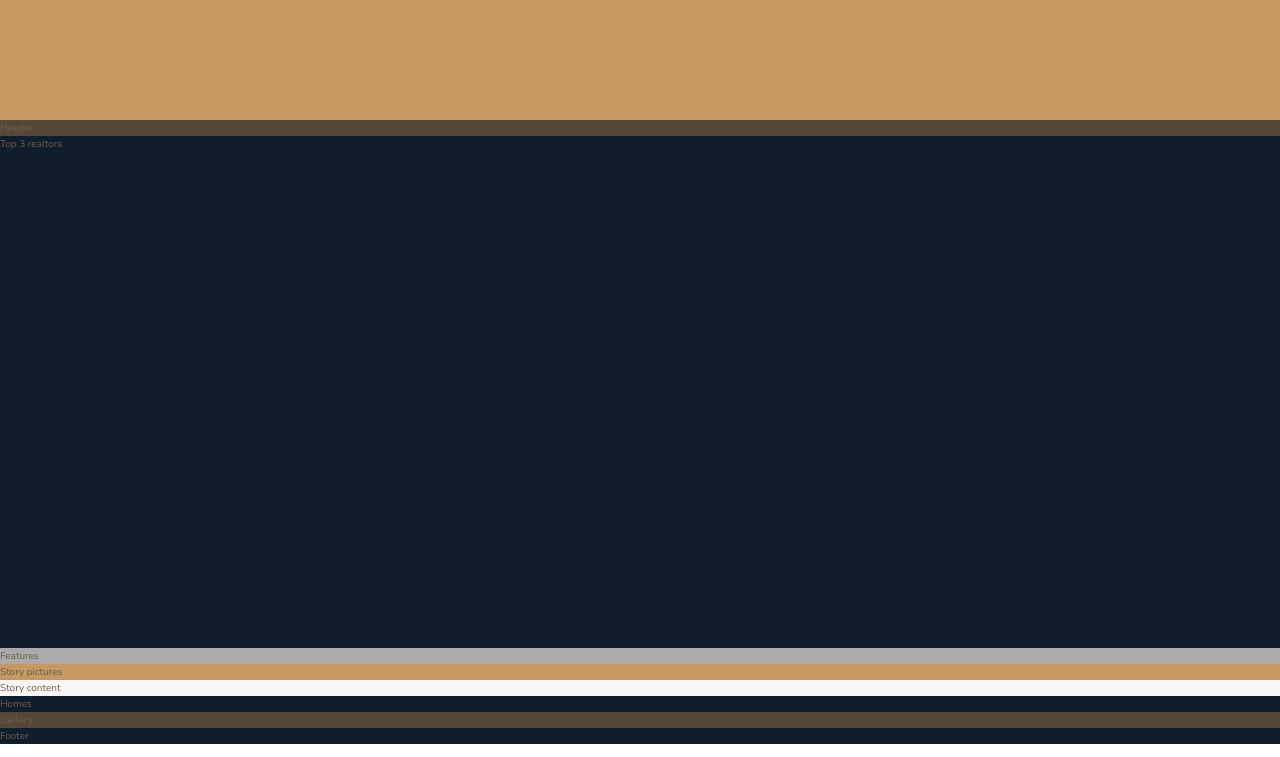
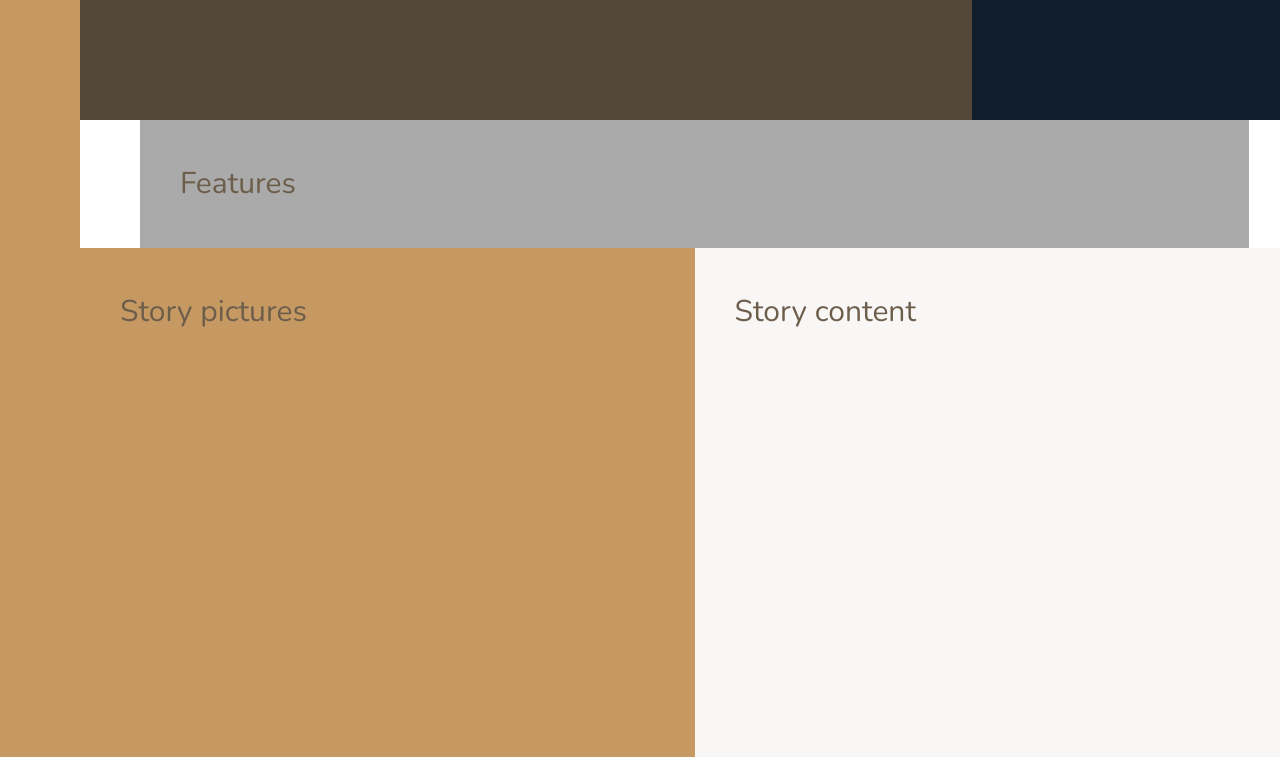
Before and after one commit to gnodivad/advanced-css-and-sass, a website: page Nexter/index.html in a window 1280 px wide. Shown: the part 520-1277 px from the top of the page. Drawn offline with nearby package versions, Linux system fonts and the light colour scheme; files that its build step writes are made by us from their sources.

Commit message:
Nexter - Add grid column to all section

```diff
--- a/Nexter/sass/_base.scss
+++ b/Nexter/sass/_base.scss
@@ -37,4 +37,15 @@ body {
 .container {
     display: grid;
     grid-template-rows: 80vh min-content 40vw repeat(3, min-content);
+    grid-template-columns:
+        [sidebar-start] 8rem [sidebar-end full-start] minmax(6rem, 1fr) [center-start] repeat(
+            8,
+            [col-start] minmax(min-content, 14rem) [col-end]
+        )
+        [center-end] 1fr [full-end];
+
+    & > * {
+        padding: 40px;
+        font-size: 3rem;
+    }
 }
--- a/Nexter/sass/_features.scss
+++ b/Nexter/sass/_features.scss
@@ -1,3 +1,4 @@
 .features {
     background-color: $color-grey-light-2;
+    grid-column: center-start / center-end;
 }
--- a/Nexter/sass/_footer.scss
+++ b/Nexter/sass/_footer.scss
@@ -1,3 +1,4 @@
 .footer {
     background-color: $color-secondary;
+    grid-column: full-start / full-end;
 }
--- a/Nexter/sass/_gallery.scss
+++ b/Nexter/sass/_gallery.scss
@@ -1,3 +1,4 @@
 .gallery {
     background-color: $color-grey-dark-1;
+    grid-column: full-start / full-end;
 }
--- a/Nexter/sass/_header.scss
+++ b/Nexter/sass/_header.scss
@@ -1,3 +1,4 @@
 .header {
     background-color: $color-grey-dark-1;
+    grid-column: full-start / col-end 6;
 }
--- a/Nexter/sass/_homes.scss
+++ b/Nexter/sass/_homes.scss
@@ -1,3 +1,4 @@
 .homes {
     background-color: $color-secondary;
+    grid-column: center-start / center-end;
 }
--- a/Nexter/sass/_realtors.scss
+++ b/Nexter/sass/_realtors.scss
@@ -1,3 +1,4 @@
 .realtors {
     background-color: $color-secondary;
+    grid-column: col-start 7 / full-end;
 }
--- a/Nexter/sass/_sidebar.scss
+++ b/Nexter/sass/_sidebar.scss
@@ -1,3 +1,5 @@
 .sidebar {
     background-color: $color-primary;
+    grid-column: sidebar-start / sidebar-end;
+    grid-row: 1 / -1;
 }
--- a/Nexter/sass/_story.scss
+++ b/Nexter/sass/_story.scss
@@ -1,9 +1,11 @@
 .story {
     &__pictures {
         background-color: $color-primary;
+        grid-column: full-start/col-end 4;
     }
 
     &__content {
         background-color: $color-grey-light-1;
+        grid-column: col-start 5 / full-end;
     }
 }
```
